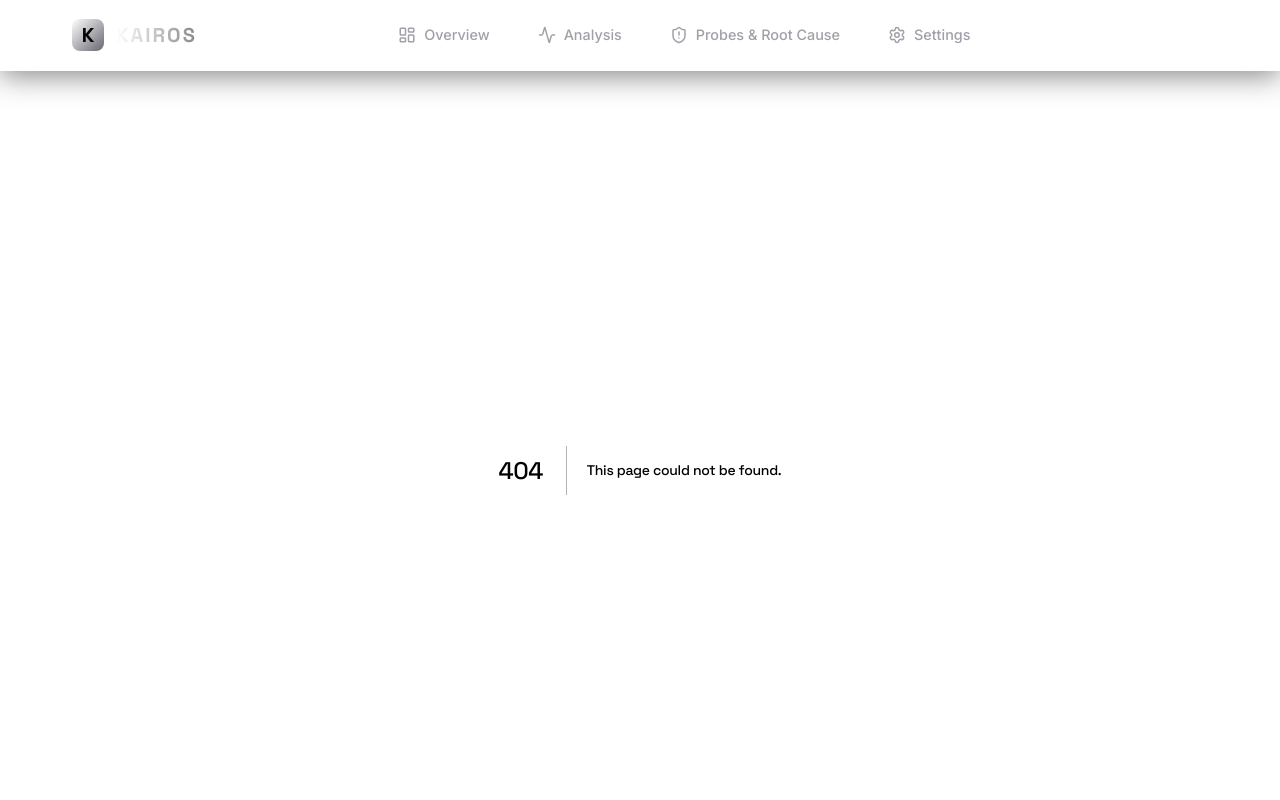
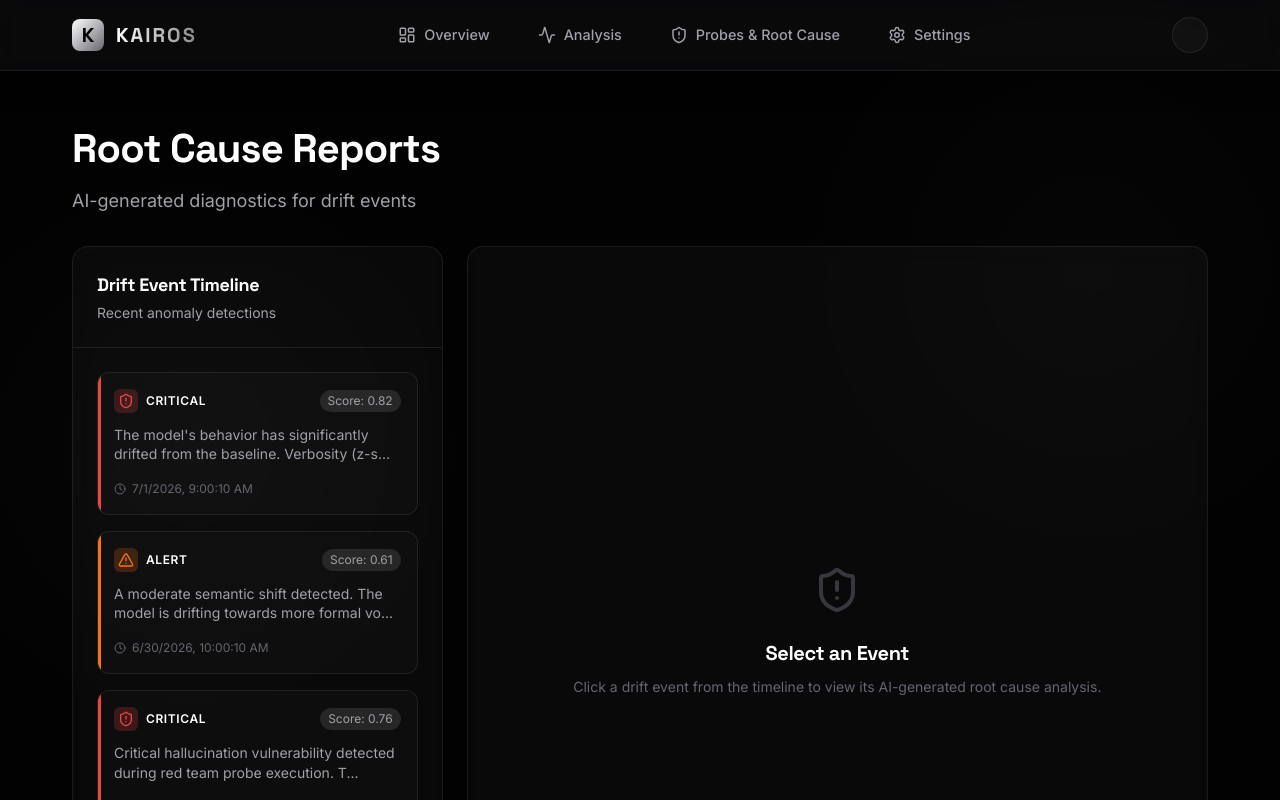
Before and after one commit to shaun6jrome/KAIROS, a Next.js app in the folder frontend/: page /reports in a window 1280 px wide. Before the commit this address had no page. Shown: the top 800 px of the page. Built offline with nearby package versions, Linux system fonts and the light colour scheme.

Commit message:
feat: Root cause reports page assembly

```diff
--- /dev/null
+++ b/frontend/src/app/reports/page.module.css
@@ -0,0 +1,47 @@
+.header {
+  margin: 3rem 0 2rem;
+}
+
+.title {
+  font-size: 2.5rem;
+  color: var(--text-primary);
+  margin-bottom: 0.5rem;
+}
+
+.subtitle {
+  font-size: 1.125rem;
+  color: var(--text-secondary);
+}
+
+.grid {
+  display: grid;
+  grid-template-columns: 1fr 2fr;
+  gap: 1.5rem;
+  height: 600px;
+  margin-bottom: 3rem;
+}
+
+.timelineCol {
+  display: flex;
+  flex-direction: column;
+}
+
+.detailCol {
+  display: flex;
+  flex-direction: column;
+}
+
+@media (max-width: 1024px) {
+  .grid {
+    grid-template-columns: 1fr;
+    height: auto;
+  }
+
+  .timelineCol {
+    height: 400px;
+  }
+
+  .detailCol {
+    height: 600px;
+  }
+}
--- /dev/null
+++ b/frontend/src/app/reports/page.tsx
@@ -0,0 +1,70 @@
+'use client';
+
+import { useState, useEffect } from 'react';
+import DriftEventTimeline from '@/components/DriftEventTimeline';
+import EventDetailPanel from '@/components/EventDetailPanel';
+import styles from './page.module.css';
+
+export default function ReportsPage() {
+  const [events, setEvents] = useState<any[]>([]);
+  const [selectedEventId, setSelectedEventId] = useState<number | null>(null);
+
+  useEffect(() => {
+    // Mock data for Root Cause Reports
+    const mockEvents = [
+      {
+        id: 104,
+        timestamp: new Date(Date.now() - 3600000).toISOString(),
+        severity: 'CRITICAL',
+        drift_score: 0.824,
+        root_cause: "The model's behavior has significantly drifted from the baseline. Verbosity (z-score: 3.5) and refusal rate have both sharply increased. The model appears to have received an upstream safety filter update, causing it to refuse benign prompts like 'tell me a joke'. Cosine similarity to the semantic centroid has dropped below 0.6."
+      },
+      {
+        id: 103,
+        timestamp: new Date(Date.now() - 86400000).toISOString(),
+        severity: 'ALERT',
+        drift_score: 0.612,
+        root_cause: "A moderate semantic shift detected. The model is drifting towards more formal vocabulary (KL Divergence: 0.2). This is likely caused by a slight change in the system prompt context or unexpected user input distributions shifting away from baseline."
+      },
+      {
+        id: 102,
+        timestamp: new Date(Date.now() - 172800000).toISOString(),
+        severity: 'CRITICAL',
+        drift_score: 0.755,
+        root_cause: "Critical hallucination vulnerability detected during red team probe execution. The model failed 8/10 factual accuracy probes, confidently inventing facts about non-existent entities. Strongly recommend reviewing the RAG retrieval pipeline or lowering temperature."
+      },
+      {
+        id: 101,
+        timestamp: new Date(Date.now() - 259200000).toISOString(),
+        severity: 'ALERT',
+        drift_score: 0.550,
+        root_cause: "Sycophancy drift observed. The model has begun aggressively agreeing with user statements even when factually incorrect. This indicates a potential degradation in alignment."
+      }
+    ];
+    setEvents(mockEvents);
+  }, []);
+
+  const selectedEvent = events.find(e => e.id === selectedEventId) || null;
+
+  return (
+    <div className="container">
+      <div className={styles.header}>
+        <h1 className={styles.title}>Root Cause Reports</h1>
+        <p className={styles.subtitle}>AI-generated diagnostics for drift events</p>
+      </div>
+
+      <div className={styles.grid}>
+        <div className={styles.timelineCol}>
+          <DriftEventTimeline
+            events={events}
+            onSelectEvent={(e) => setSelectedEventId(e.id)}
+            selectedId={selectedEventId}
+          />
+        </div>
+        <div className={styles.detailCol}>
+          <EventDetailPanel event={selectedEvent} />
+        </div>
+      </div>
+    </div>
+  );
+}
```
